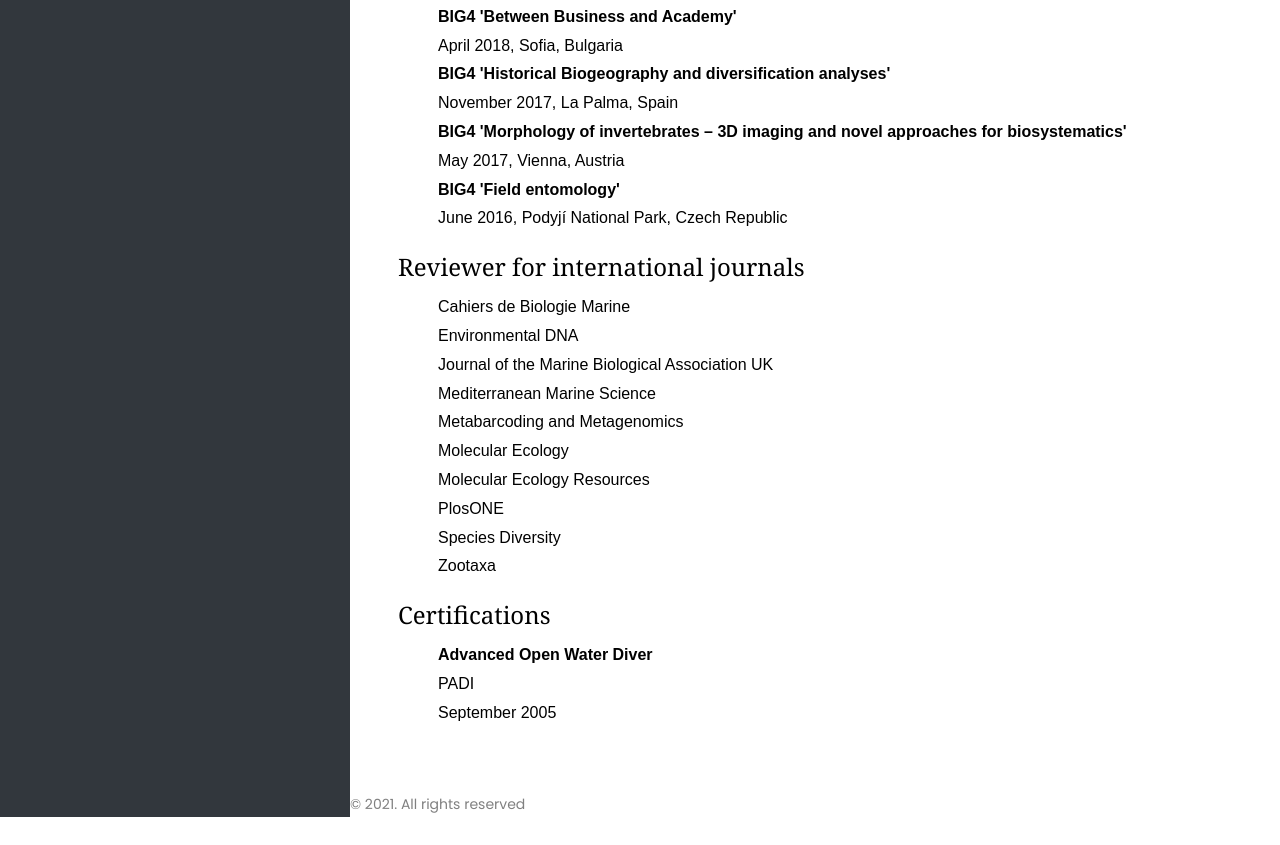
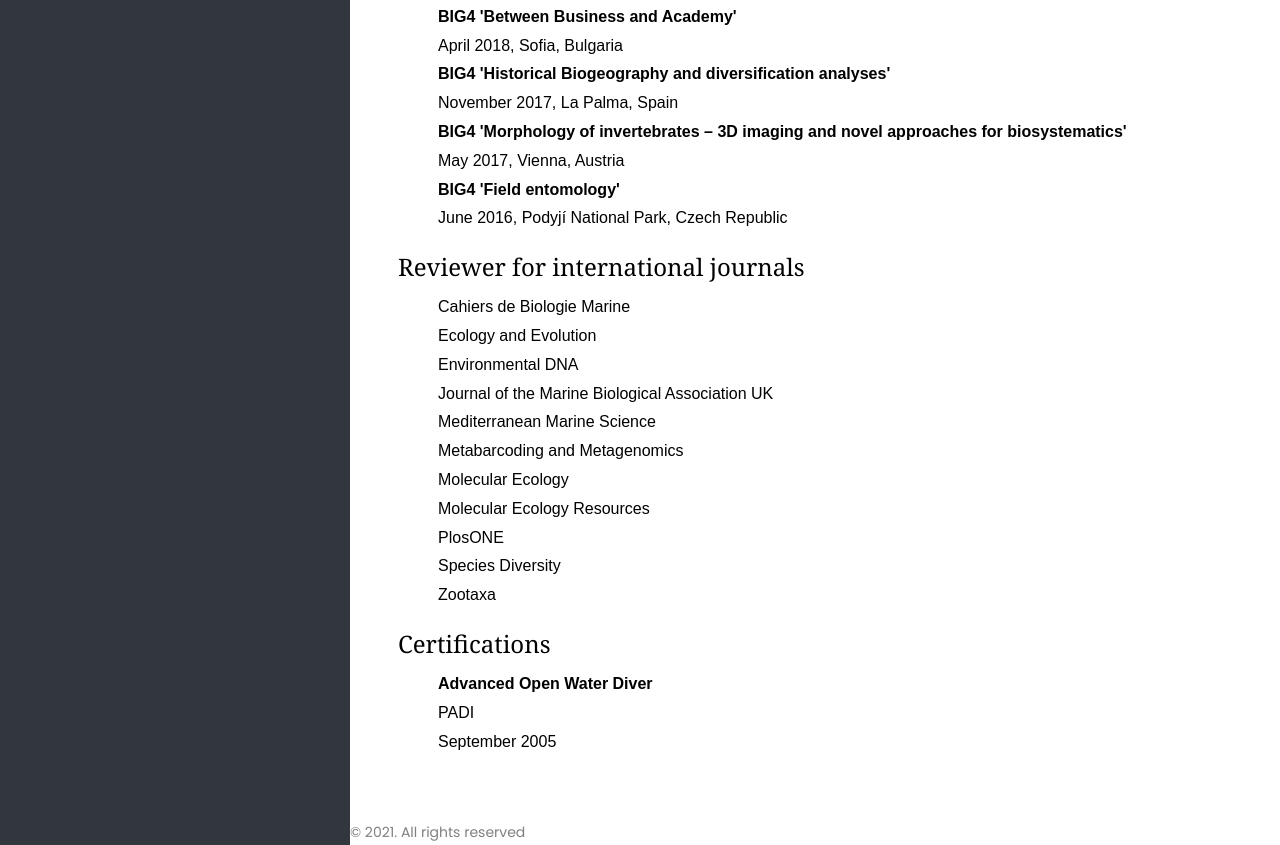
Before and after one commit to metagusano/metagusano.github.io, a plain HTML site: page curriculum.html in a window 1280 px wide. Shown: the part 2821-3666 px from the top of the page. Before the commit the page ends 3638 px from the top, so only its background shows below. Drawn offline with Linux system fonts and the light colour scheme; files whose address does not match are found by name.

Commit message:
Update curriculum.html

```diff
--- a/curriculum.html
+++ b/curriculum.html
@@ -155,6 +155,8 @@
           <ul style="font-family:arial;font-size:16px;color:black;list-style-type:square">
 				  Cahiers de Biologie Marine
 				  <br>
+				  Ecology and Evolution
+		  		  <br>
 				  Environmental DNA
 				  <br>
 				  Journal of the Marine Biological Association UK
```
